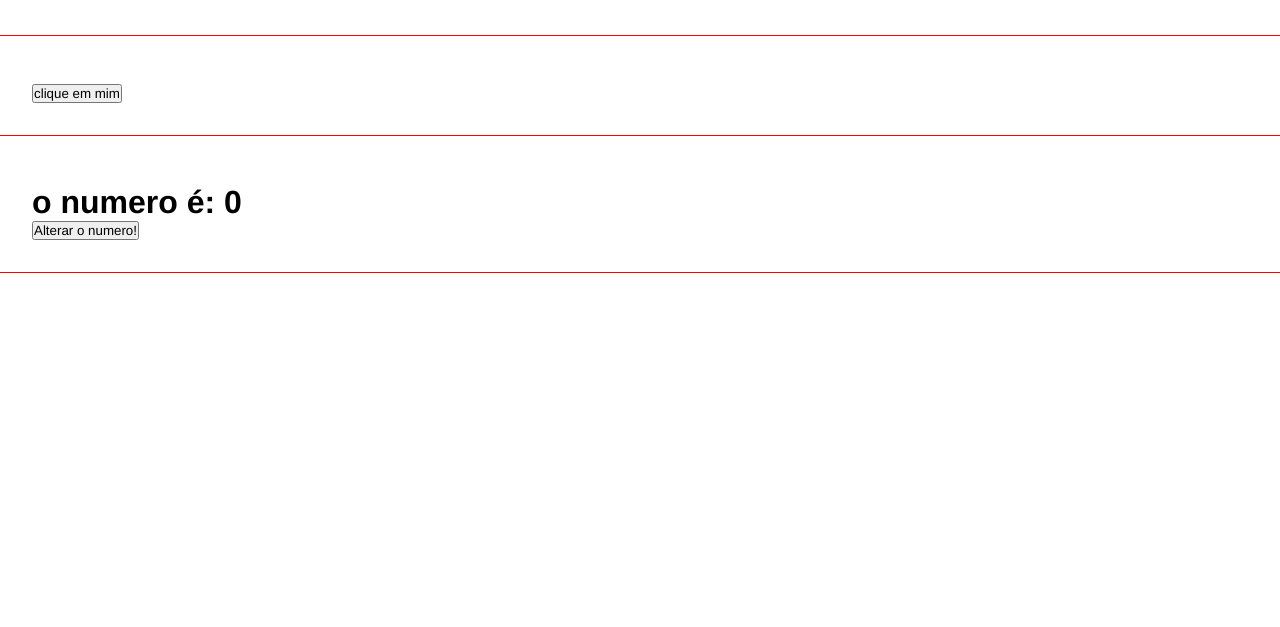
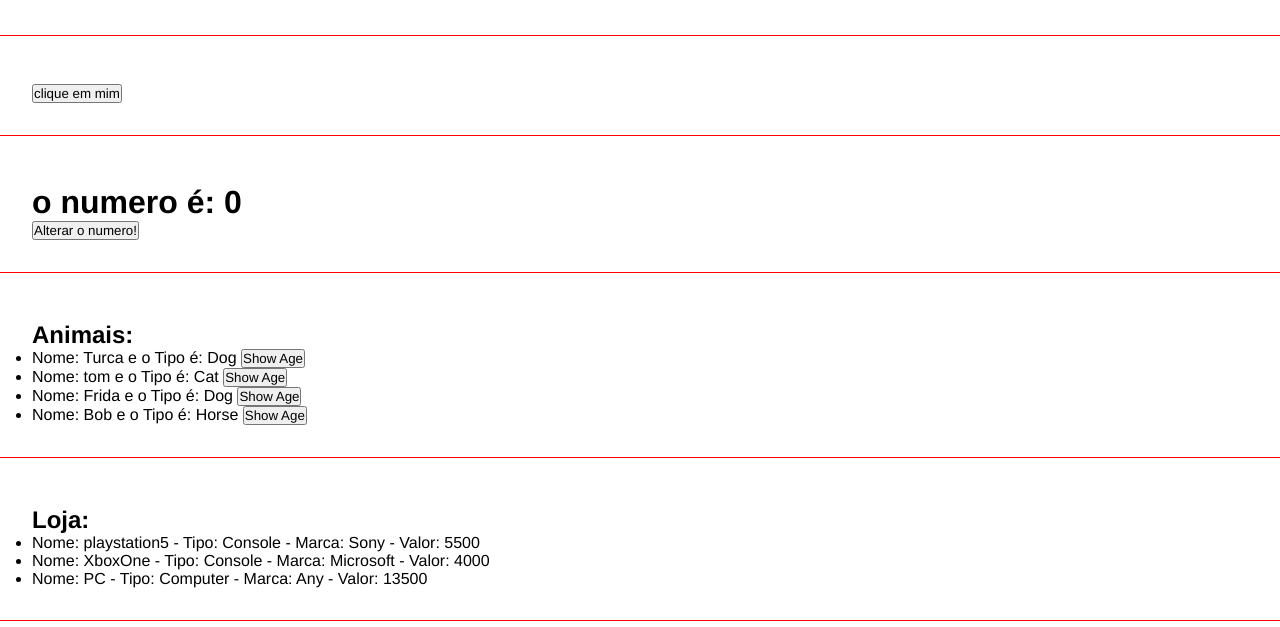
Before and after one commit to TakataF/Angular-First-Steps, an Angular app: page / in a window 1280 px wide. Shown: the part 961-1588 px from the top of the page. Built offline with nearby package versions, Linux system fonts and the light colour scheme.

Commit message:
Interfaces

```diff
--- /dev/null
+++ b/src/app/Animal.ts
@@ -0,0 +1,5 @@
+export interface Animal {
+    name: string
+    type: string
+    age: number
+}
--- a/src/app/app.component.html
+++ b/src/app/app.component.html
@@ -14,3 +14,4 @@
 <app-if-render></app-if-render>
 <app-eventos></app-eventos>
 <app-emitter></app-emitter>
+<app-list-render></app-list-render>
--- a/src/app/app.module.ts
+++ b/src/app/app.module.ts
@@ -10,6 +10,7 @@ import { IfRenderComponent } from './components/if-render/if-render.component';
 import { EventosComponent } from './components/eventos/eventos.component';
 import { EmitterComponent } from './components/emitter/emitter.component';
 import { ChangeNumberComponent } from './components/change-number/change-number.component';
+import { ListRenderComponent } from './components/list-render/list-render.component';
 
 @NgModule({
   declarations: [
@@ -20,7 +21,8 @@ import { ChangeNumberComponent } from './components/change-number/change-number.
     IfRenderComponent,
     EventosComponent,
     EmitterComponent,
-    ChangeNumberComponent
+    ChangeNumberComponent,
+    ListRenderComponent
   ],
   imports: [
     BrowserModule,
--- /dev/null
+++ b/src/app/components/list-render/list-render.component.html
@@ -0,0 +1,21 @@
+<div class="class">
+    <h2>Animais:</h2>
+    <ul>
+        <li *ngFor="let animal of animals">
+            Nome: {{animal.name}} e o Tipo é: {{animal.type}}
+            <button (click)="showAge(animal)">Show Age</button>
+        </li>
+    </ul>
+    <h3>{{ animalDetails }}</h3>
+</div>
+<div class="class">
+    <h2>Loja:</h2>
+    <ul>
+        <li *ngFor="let console of consoles">
+            Nome: {{console.name}} - Tipo: {{console.type}} - Marca: {{console.brand}} - Valor: {{console.value}}
+
+        </li>
+    </ul>
+
+
+</div>
--- /dev/null
+++ b/src/app/components/list-render/list-render.component.ts
@@ -0,0 +1,36 @@
+import { Component } from '@angular/core';
+
+import { Animal } from 'src/app/Animal';
+
+@Component({
+  selector: 'app-list-render',
+  templateUrl: './list-render.component.html',
+  styleUrls: ['./list-render.component.css']
+})
+export class ListRenderComponent {
+  animals: Animal[] = [
+    {name: "Turca", type: "Dog", age: 4},
+    {name: "tom",  type: "Cat", age: 10},
+    {name: "Frida", type: "Dog", age: 5},
+    {name: "Bob", type: "Horse", age: 1},
+  ];
+
+  consoles =[
+    {name: "playstation5", type: "Console", brand: "Sony", value: 5500},
+    {name: "XboxOne", type: "Console", brand: "Microsoft", value: 4000},
+    {name: "PC", type: "Computer", brand: "Any", value: 13500},
+  ];
+
+  animalDetails ='';
+
+animal = {
+  name: "teste",
+  type: "alguma coisa",
+  age: 15,
+};
+
+showAge(animal: Animal): void{
+  this.animalDetails = `o pet ${animal.name} tem ${animal.age} anos!`
+}
+
+}
```
Also changed, not shown: src/app/components/list-render/list-render.component.css (added), 1 other file (tests, documents, lock files or other folders).
